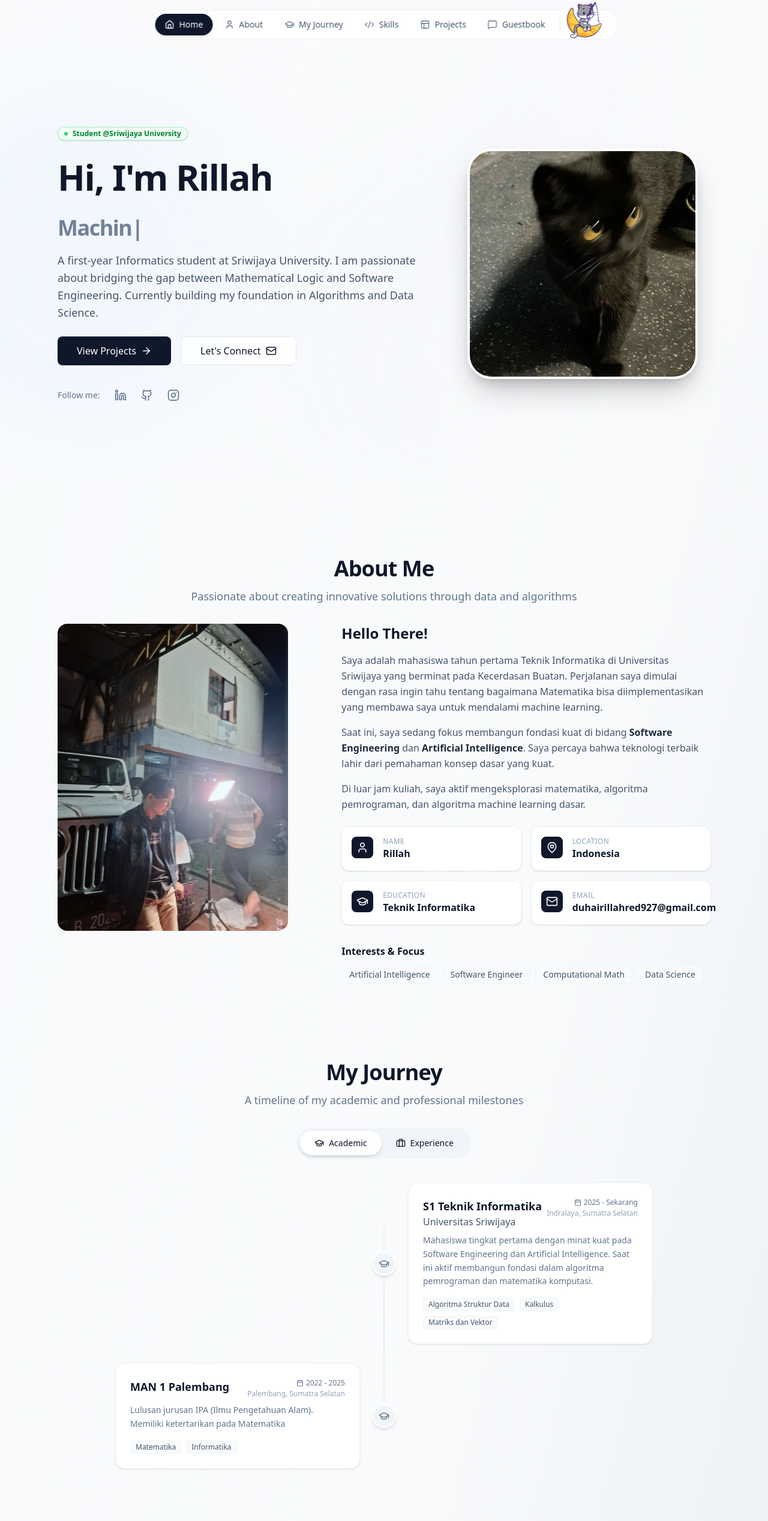
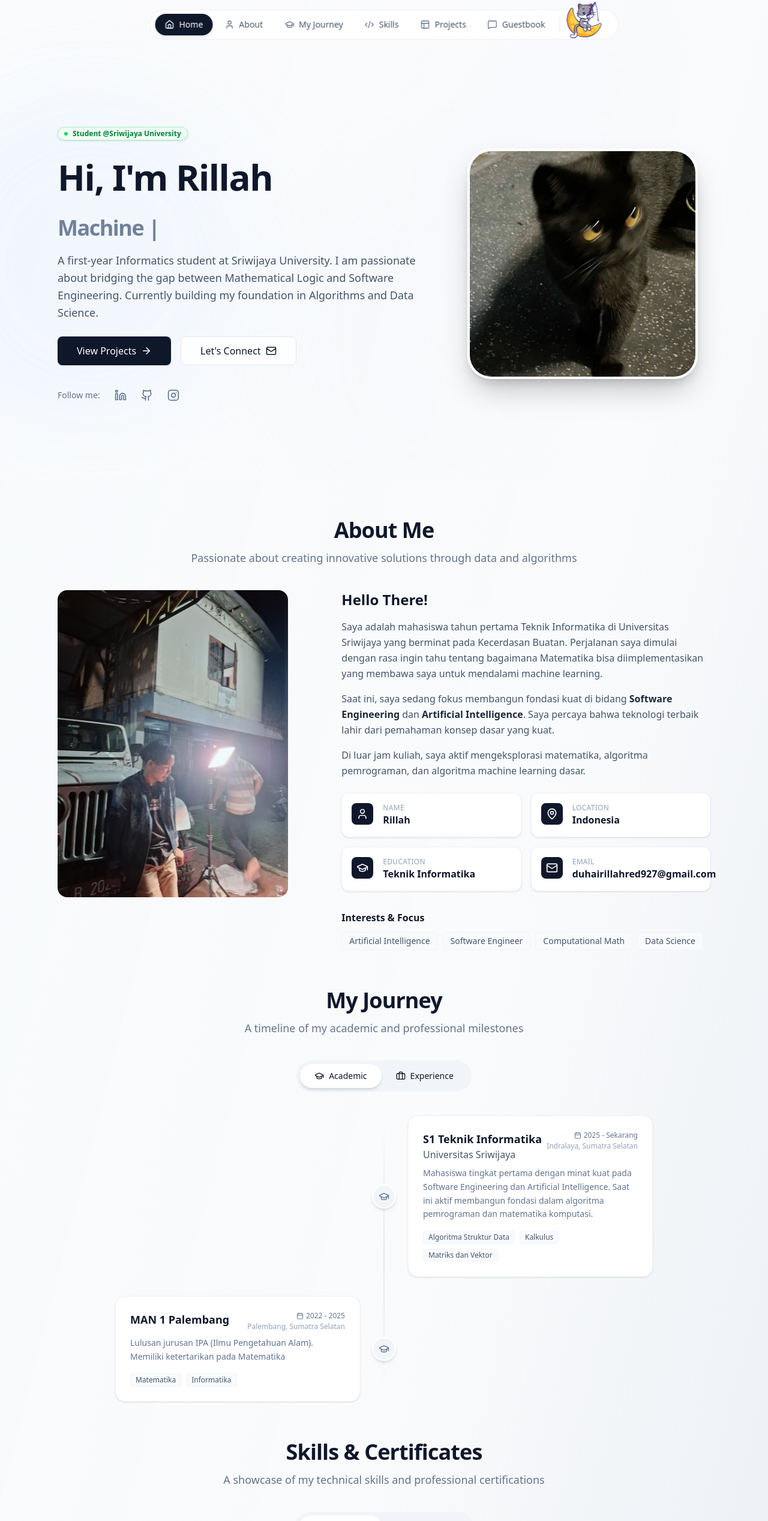
Before and after one commit to SerenaaaaRN/portfolio-rillah-next, a Next.js app: page / in a window 1280 px wide. Shown: the top 2536 px of the page at 60% size. Built offline with nearby package versions, Linux system fonts and the light colour scheme; no server answers; the database is empty.

Commit message:
rrapiin space antar component

```diff
--- a/app/MainContent.tsx
+++ b/app/MainContent.tsx
@@ -53,13 +53,13 @@ export const MainContent: React.FC<MainContentProps> = ({ reviews, addReview, er
       </div>
 
       {/* MAIN CONTENT */}
-      <main className="max-w-6xl mx-auto px-6 sm:px-8 space-y-24 md:space-y-32 pb-20 relative z-10">
+      <main className="max-w-6xl mx-auto px-6 sm:px-8 space-y-16 md:space-y-16 pb-20 relative z-10">
         <motion.div
           initial="hidden"
           whileInView="visible"
           variants={sectionVariants}
           viewport={{ once: true, amount: 0.2 }}
-          transition={{ duration: 1, delay: 0.5 }}
+          transition={{ duration: 0.6, delay: 0.3 }}
         >
           <Hero />
         </motion.div>
@@ -69,7 +69,7 @@ export const MainContent: React.FC<MainContentProps> = ({ reviews, addReview, er
           whileInView="visible"
           variants={sectionVariants}
           viewport={{ once: true, amount: 0.2 }}
-          transition={{ duration: 1, delay: 0.5 }}
+          transition={{ duration: 0.6, delay: 0.3 }}
         >
           <About />
         </motion.div>
@@ -78,7 +78,7 @@ export const MainContent: React.FC<MainContentProps> = ({ reviews, addReview, er
           whileInView="visible"
           variants={sectionVariants}
           viewport={{ once: true, amount: 0.2 }}
-          transition={{ duration: 1, delay: 0.5 }}
+          transition={{ duration: 0.6, delay: 0.3 }}
         >
           <MyJourney />
         </motion.div>
@@ -87,7 +87,7 @@ export const MainContent: React.FC<MainContentProps> = ({ reviews, addReview, er
           whileInView="visible"
           variants={sectionVariants}
           viewport={{ once: true, amount: 0.2 }}
-          transition={{ duration: 1, delay: 0.5 }}
+          transition={{ duration: 0.6, delay: 0.3 }}
         >
           <Skills />
         </motion.div>
@@ -96,7 +96,7 @@ export const MainContent: React.FC<MainContentProps> = ({ reviews, addReview, er
           whileInView="visible"
           variants={sectionVariants}
           viewport={{ once: true, amount: 0.2 }}
-          transition={{ duration: 1, delay: 0.5 }}
+          transition={{ duration: 0.6, delay: 0.3 }}
         >
           <Projects />
         </motion.div>
@@ -106,7 +106,7 @@ export const MainContent: React.FC<MainContentProps> = ({ reviews, addReview, er
           whileInView="visible"
           variants={sectionVariants}
           viewport={{ once: true, amount: 0.2 }}
-          transition={{ duration: 1, delay: 0.5 }}
+          transition={{ duration: 0.6, delay: 0.3 }}
         >
           <Guestbook
             initialReviews={reviews || []}
@@ -122,7 +122,7 @@ export const MainContent: React.FC<MainContentProps> = ({ reviews, addReview, er
         whileInView="visible"
         variants={sectionVariants}
         viewport={{ once: true, amount: 0.2 }}
-        transition={{ duration: 1, delay: 0.5 }}
+        transition={{ duration: 0.6, delay: 0.3 }}
       >
         <Footer />
       </motion.div>
--- a/components/ui/SectionTitle.tsx
+++ b/components/ui/SectionTitle.tsx
@@ -14,7 +14,7 @@ export const SectionTitle = ({
     initial="hidden"
     whileInView="show"
     viewport={{ once: true }}
-    className="mb-8 text-center"
+    className="mb-10 text-center"
   >
     <h2 className="text-3xl font-bold tracking-tight text-slate-900 sm:text-4xl mb-3">
       {title}
```
